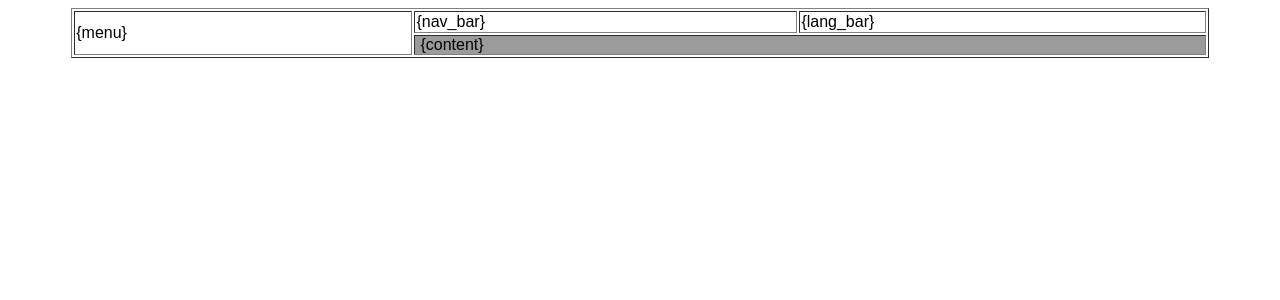
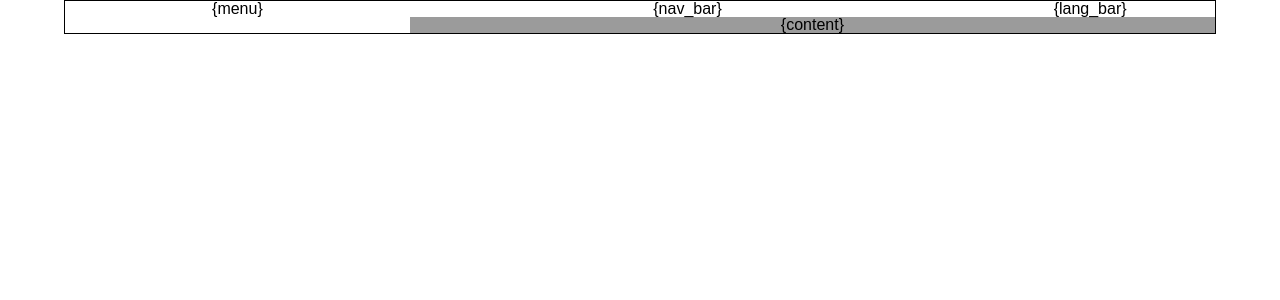
Before and after one commit to AigarSander/php, a PHP site: page /tmpl/main.html in a window 1280 px wide. Shown: the top 300 px of the page. Run offline with PHP 8.4, Linux system fonts and the light colour scheme.

Commit message:
PHP push 2.0

```diff
--- a/classes/mysql.php
+++ b/classes/mysql.php
@@ -42,7 +42,7 @@ class mysql {
             echo mysqli_error($this->conn).'<br />';
             exit;
         }
-        echo $time = $this->getMicroTime() - $begin;
+        $time = $this->getMicroTime() - $begin;
         $this->history[] = array('sql' => $sql, 'time' => $time);
         return $res;
     }
@@ -55,9 +55,9 @@ class mysql {
         }
         if(count($data) == 0) {
             return false;
-        } else {
-            return $data;
         }
+
+        return $data;
     }
 
     function showHistory() {
--- a/css/menu.css
+++ b/css/menu.css
@@ -5,10 +5,12 @@ body {
 table {
     margin: 0 auto;
     padding: 0;
+    text-align: center;
+    border: 1px solid black;
 }
 
 ul {
-    padding: 0 0 0 5px;
+    padding: 10px 0;
 }
 
 li {
@@ -31,5 +33,6 @@ a:hover {
 
 .tbl-content {
     background-color: #9b9b9b;
-    padding: 0 5px;
+    width: 100%;
+    height: 100%;
 }
--- /dev/null
+++ b/css/resetcss.css
@@ -0,0 +1,48 @@
+/* http://meyerweb.com/eric/tools/css/reset/
+   v2.0 | 20110126
+   License: none (public domain)
+*/
+
+html, body, div, span, applet, object, iframe,
+h1, h2, h3, h4, h5, h6, p, blockquote, pre,
+a, abbr, acronym, address, big, cite, code,
+del, dfn, em, img, ins, kbd, q, s, samp,
+small, strike, strong, sub, sup, tt, var,
+b, u, i, center,
+dl, dt, dd, ol, ul, li,
+fieldset, form, label, legend,
+table, caption, tbody, tfoot, thead, tr, th, td,
+article, aside, canvas, details, embed,
+figure, figcaption, footer, header, hgroup,
+menu, nav, output, ruby, section, summary,
+time, mark, audio, video {
+    margin: 0;
+    padding: 0;
+    border: 0;
+    font-size: 100%;
+    font: inherit;
+    vertical-align: baseline;
+}
+/* HTML5 display-role reset for older browsers */
+article, aside, details, figcaption, figure,
+footer, header, hgroup, menu, nav, section {
+    display: block;
+}
+body {
+    line-height: 1;
+}
+ol, ul {
+    list-style: none;
+}
+blockquote, q {
+    quotes: none;
+}
+blockquote:before, blockquote:after,
+q:before, q:after {
+    content: '';
+    content: none;
+}
+table {
+    border-collapse: collapse;
+    border-spacing: 0;
+}
--- a/menu.php
+++ b/menu.php
@@ -6,14 +6,14 @@
  * Time: 10:34
  */
 $menu = new template('menu.menu');
-$menuItem = new template('menu.item');
+$item = new template('menu.item');
 
-$sql = 'select content_id, title from content where parent_id=0 AND show_in_menu=1 ORDER BY sort ASC;';
+$sql = 'select content_id, title from content where parent_id="0" AND show_in_menu="1" ORDER BY sort ASC;';
 $res = $db->getArray($sql);
 
 if($res != false) {
     foreach ($res as $page) {
-        $item->set('name', $page(['title']));
+        $item->set('name', $page['title']);
         $link = $http->getLink(array('page_id'=>$page['content_id']));
         $item->set('link', $link);
 
--- a/tmpl/main.html
+++ b/tmpl/main.html
@@ -3,6 +3,7 @@
 <head>
     <meta charset="UTF-8">
     <title>{Title}</title>
+    <link type="text/css" rel="stylesheet" href="css/resetcss.css"/>
     <link type="text/css" rel="stylesheet" href="css/menu.css"/>
 </head>
 <body>
```
Also changed, not shown: acts/default.php (+8 -1 lines), classes/linkObject.php (+16 -1 lines), classes/session.php (added, +55 -0 lines), conf.php (+11 -0 lines), index.php (+2 -9 lines), lib/utils.php (added, +13 -0 lines).
